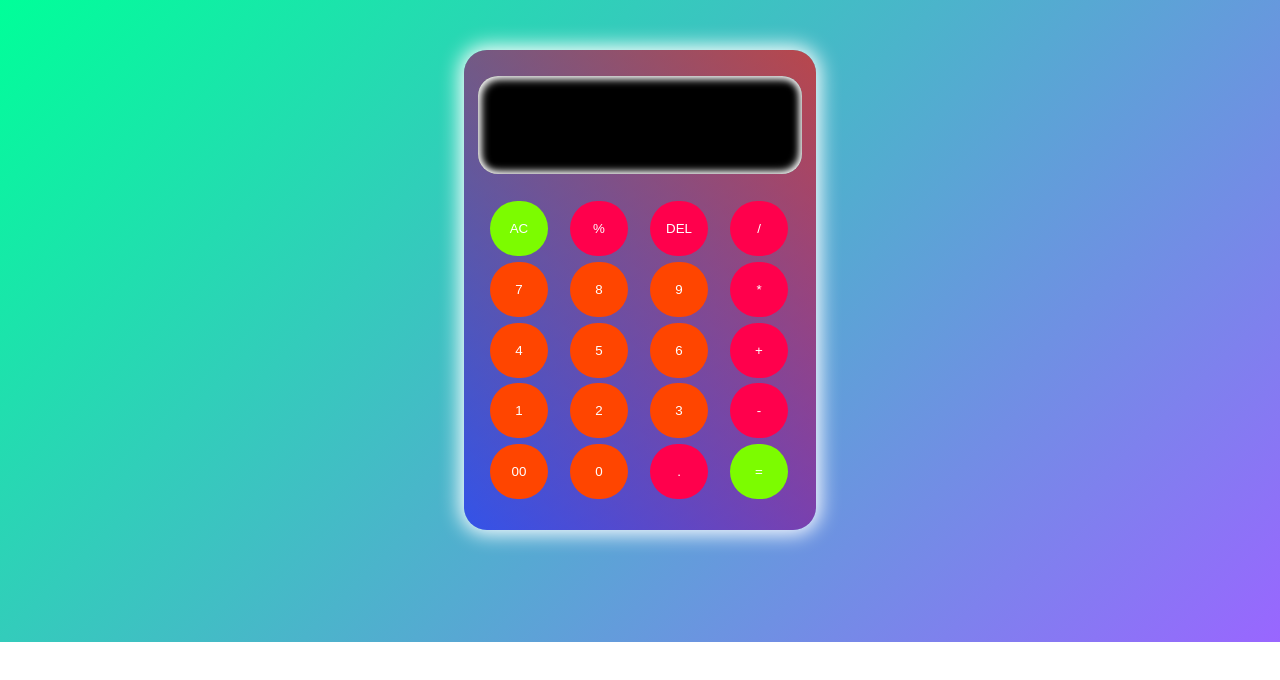
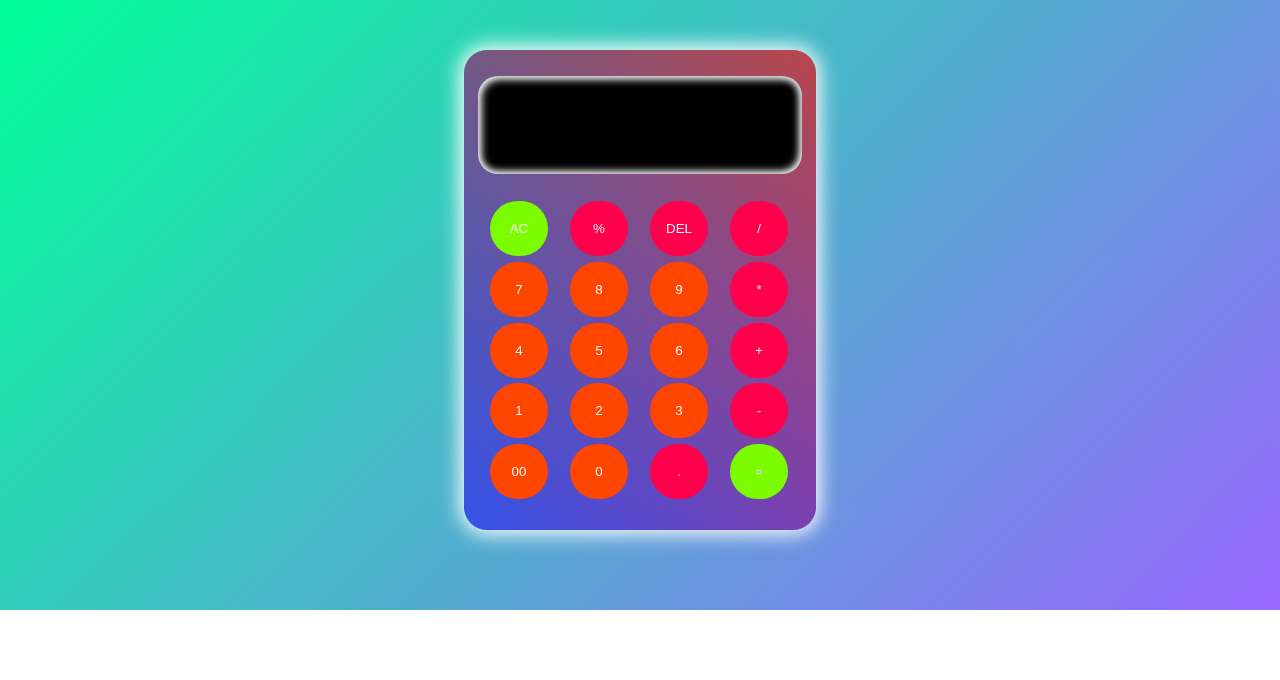
Before and after one commit to Shane-Dias/Calculator, a plain HTML site: page index.html in a window 1280 px wide. Drawn offline with Linux system fonts and the light colour scheme.

Commit message:
README updated

```diff
--- a/style.css
+++ b/style.css
@@ -1,5 +1,5 @@
 body{
-    height: 74vh;
+    height: 70vh;
     /* background-color: black; */
     background: linear-gradient(135deg, #00ff99, #9966ff);
     /* background: linear-gradient(135deg, #e0b3ff, #b3ffcc); */
```
Also changed, not shown: 1 other file.
